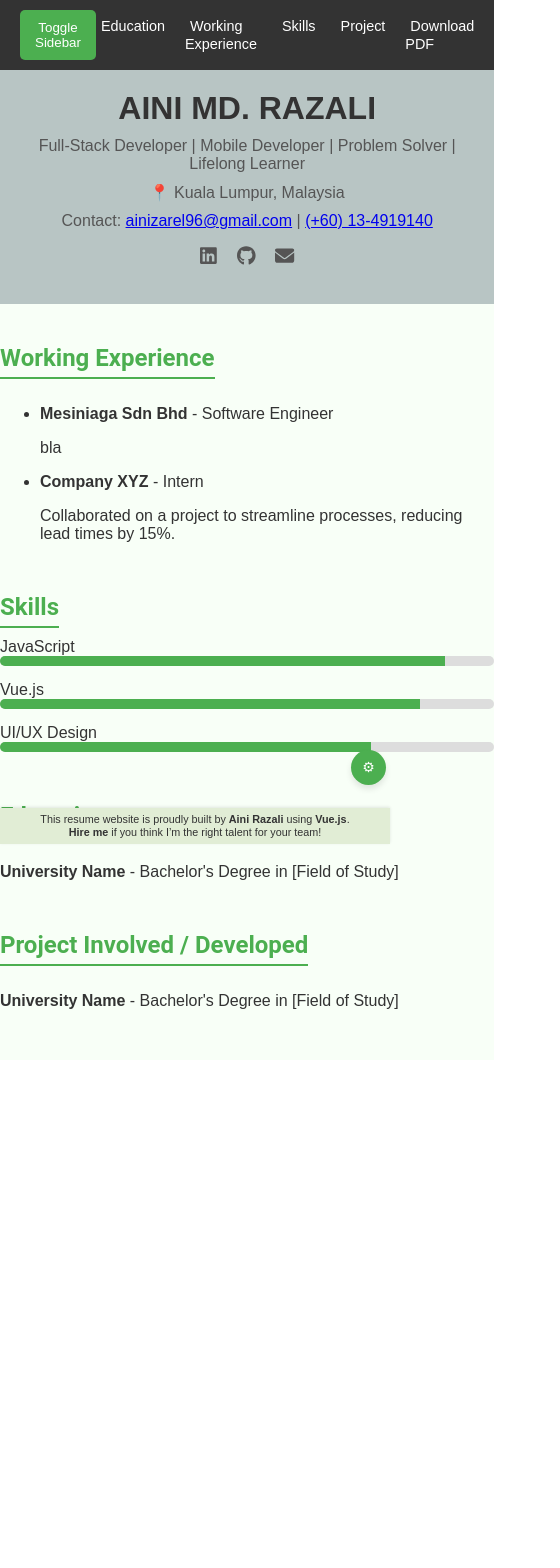
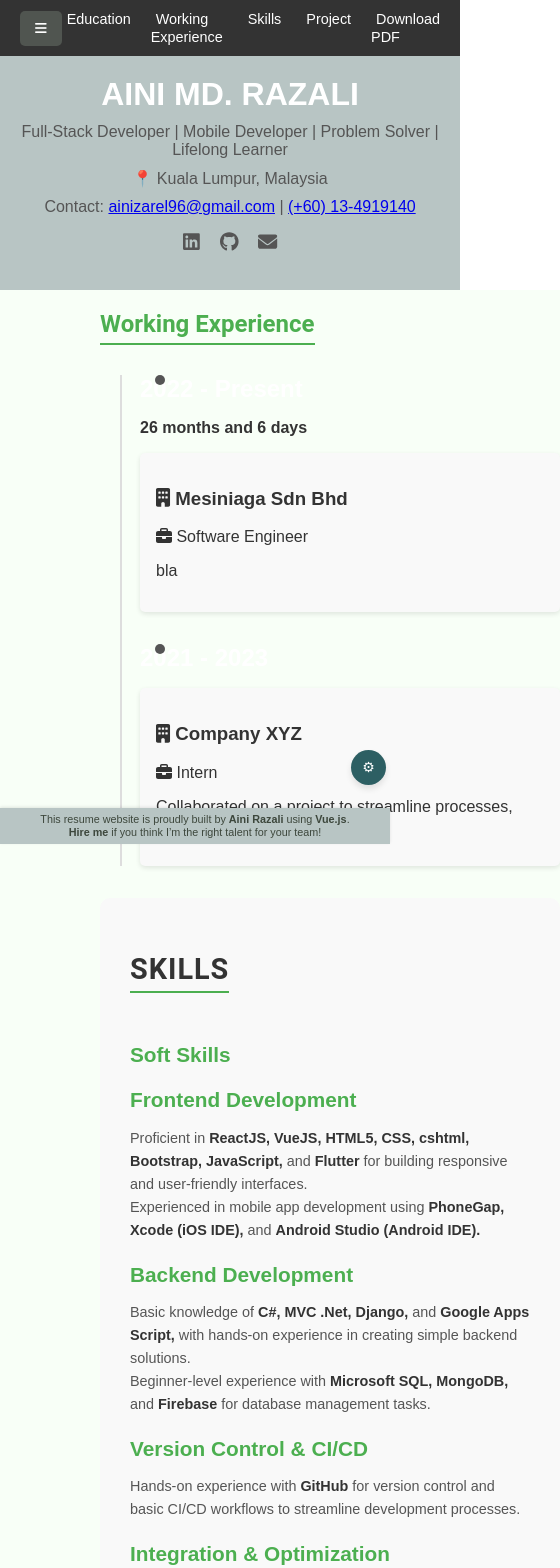
Before and after one commit to ainizarel/AiniMdRazali_CV, a Vue app: page / in a window 390 px wide. Shown: the top 1568 px of the page, 560 px wide, since content can reach past the window. Before the commit the page ends 1060 px from the top, so only its background shows below. Built offline with nearby package versions, Linux system fonts and the light colour scheme.

Commit message:
light theme done

```diff
--- a/package.json
+++ b/package.json
@@ -10,6 +10,7 @@
     "predeploy": "npm run build"
   },
   "dependencies": {
+    "@fortawesome/fontawesome-free": "^6.7.2",
     "@fortawesome/fontawesome-svg-core": "^6.7.2",
     "@fortawesome/free-brands-svg-icons": "^6.7.2",
     "@fortawesome/free-solid-svg-icons": "^6.7.2",
--- a/src/App.vue
+++ b/src/App.vue
@@ -14,34 +14,28 @@
     <!-- Summary Section -->
     <div class="summary">
       <p>
-        I am a developer with over 4 years of industrial experience and 7 years of programming, including my university studies and work as a part-time developer. Married with two children, I balance my love for technology with family life and a passion for travel, which inspires my creativity and fuels my drive.
+         I am a developer with over 4 years of working experience and 7 years of software development, including my university studies and as a part-time developer. Married with two children, I balance my love for technology with family life and a passion for travel, which inspires my creativity and fuels my drive.
       </p>
     </div>
 
-    <!-- Languages Section -->
     <div class="languages">
       <h2>Languages</h2>
       <ul>
         <li>
-          <span>Malay</span>
-          <div class="stars">
-            ★★★★★
-          </div>
+          <span>✔️ Malay</span>
+          <span class="proficiency" data-tooltip="Malay is the mother tongue">Native</span>
         </li>
         <li>
-          <span>English</span>
-          <div class="stars">
-            ★★★★★
-          </div>
+          <span>✔️ English</span>
+          <span class="proficiency" data-tooltip="English is spoken fluently">Fluent</span>
         </li>
         <li>
-          <span>Arabic</span>
-          <div class="stars">
-            ★★☆☆☆
-          </div>
+          <span>✔️ Arabic</span>
+          <span class="proficiency" data-tooltip="Can read and understand basic Arabic">Basic</span>
         </li>
       </ul>
     </div>
+
 
     <!-- Experience Section -->
     <div class="experience">
@@ -59,7 +53,9 @@
 <!-- Top Navigation Bar -->
 
 <nav class="top-nav">
-  <button @click="toggleSidebar" class="toggle-btn">Toggle Sidebar</button>
+  <button @click="toggleSidebar" class="toggle-btn">
+    <i class="fas fa-bars"></i> <!-- Sidebar toggle icon -->
+  </button>
   <ul>
         <li><a href="#education">{{ $t('education') }}</a></li>
         <li><a href="#experience">{{ $t('experience') }}</a></li>
@@ -112,38 +108,85 @@
     <main>
       <section id="experience">
         <h2>{{ $t('work_experience_title') }}</h2>
-        <ul>
-          <li>
-            <strong>Mesiniaga Sdn Bhd</strong> - Software Engineer
-            <p>{{ $t('company_mesiniaga_jobscope') }}</p>
-          </li>
-          <li>
-            <strong>Company XYZ</strong> - Intern
-            <p>Collaborated on a project to streamline processes, reducing lead times by 15%.</p>
-          </li>
-        </ul>
-      </section>
-      <section id="skills">
-        <h2>Skills</h2>
-        <div class="skill">
-          <span>JavaScript</span>
-          <div class="progress-bar">
-            <div class="progress" style="width: 90%;"></div>
-          </div>
-        </div>
-        <div class="skill">
-          <span>Vue.js</span>
-          <div class="progress-bar">
-            <div class="progress" style="width: 85%;"></div>
-          </div>
-        </div>
-        <div class="skill">
-          <span>UI/UX Design</span>
-          <div class="progress-bar">
-            <div class="progress" style="width: 75%;"></div>
+        <div class="timeline">
+          <div class="timeline-item" v-for="job in jobs" :key="job.id">
+            <div class="timeline-date">
+              <h1>{{ job.date }}</h1>
+              <p v-if="job.isCurrent">
+                <strong>{{ calculateDuration(job.startDate) }}</strong>
+              </p>
+            </div>
+            <div class="timeline-content">
+              <h3>
+                <font-awesome-icon :icon="['fas', 'building']" /> {{ job.company }}
+              </h3>
+              <p>
+                <font-awesome-icon :icon="['fas', 'briefcase']" /> {{ job.role }}
+              </p>
+              <p>{{ job.description }}</p>
+            </div>
           </div>
         </div>
       </section>
+
+
+
+
+      <section id="skills">
+        <h2>Skills</h2>
+        <div class="skill-category">
+        <h3>Soft Skills</h3>
+          <h3>Frontend Development</h3>
+          <p>
+            Proficient in <strong>ReactJS, VueJS, HTML5, CSS, cshtml, Bootstrap, JavaScript,</strong> and <strong>Flutter</strong> for building responsive and user-friendly interfaces.<br />
+            Experienced in mobile app development using <strong>PhoneGap, Xcode (iOS IDE),</strong> and <strong>Android Studio (Android IDE).</strong>
+          </p>
+        </div>
+        <div class="skill-category">
+          <h3>Backend Development</h3>
+          <p>
+            Basic knowledge of <strong>C#, MVC .Net, Django,</strong> and <strong>Google Apps Script,</strong> with hands-on experience in creating simple backend solutions.<br />
+            Beginner-level experience with <strong>Microsoft SQL, MongoDB,</strong> and <strong>Firebase</strong> for database management tasks.
+          </p>
+        </div>
+        <div class="skill-category">
+          <h3>Version Control & CI/CD</h3>
+          <p>
+            Hands-on experience with <strong>GitHub</strong> for version control and basic CI/CD workflows to streamline development processes.
+          </p>
+        </div>
+        <div class="skill-category">
+          <h3>Integration & Optimization</h3>
+          <p>
+            Strong understanding of <strong>RESTful API integration</strong> to enable seamless communication between systems.<br />
+            Familiarity with tools like <strong>Webpack</strong> and <strong>NPM</strong> for modern development workflows and optimization.
+          </p>
+        </div>
+        <div class="skill-category">
+          <h3>Methodologies</h3>
+          <p>
+            Experience in both <strong>Agile</strong> and <strong>Waterfall</strong> methodologies for managing and delivering projects effectively.
+          </p>
+        </div>
+        <div class="skill-category">
+          <h3>Performance & Documentation</h3>
+          <p>
+            Experienced in <strong>performance tuning, memory management,</strong> and ensuring application responsiveness.<br />
+            Adept at writing clear, structured <strong>technical documentation</strong> to enhance team collaboration and knowledge sharing.
+          </p>
+        </div>
+        <div class="skill-category">
+          <h3>Soft Skills</h3>
+          <p>
+            <strong>Problem-Solving:</strong> Strong analytical abilities to tackle complex technical challenges effectively.<br />
+            <strong>Team Collaboration:</strong> Excellent communication and teamwork skills, fostering a productive work environment.<br />
+            <strong>Proactive Mindset:</strong> Focused on continuous improvement, contributing to process enhancements and innovative solutions.<br />
+            <strong>Adaptability:</strong> Quickly learns and applies new tools, frameworks, and technologies in dynamic environments.<br />
+            <strong>Attention to Detail:</strong> Ensures precision and accuracy in code, design, and workflows.
+          </p>
+        </div>
+      </section>
+
       <section id="education">
         <h2>Education</h2>
         <p><strong>University Name</strong> - Bachelor's Degree in [Field of Study]</p>
@@ -192,6 +235,27 @@ export default {
   name: "App",
   data() {
     return {
+      jobs: [
+        {
+          id: 1,
+          company: "Mesiniaga Sdn Bhd",
+          role: "Software Engineer",
+          description: this.$t('company_mesiniaga_jobscope'),
+          date: "2022 - Present",
+          startDate: "2022-11-01", // Start date in YYYY-MM-DD format
+          isCurrent: true, // Indicates if this is the current job
+        },
+        {
+          id: 2,
+          company: "Company XYZ",
+          role: "Intern",
+          description: "Collaborated on a project to streamline processes, reducing lead times by 15%.",
+          date: "2021 - 2023",
+          startDate: "2021-06-01",
+          endDate: "2023-01-14", // End date for non-current jobs
+          isCurrent: false,
+        },
+      ],
       selectedLanguage: "en", // Default language
       theme: "light", // Default theme
       showSettings: false, // Toggle for settings panel
@@ -203,6 +267,15 @@ export default {
     };
   },
   methods: {
+    calculateDuration(startDate) {
+      const start = new Date(startDate);
+      const now = new Date();
+      const diffTime = Math.abs(now - start);
+      const diffMonths = Math.floor(diffTime / (1000 * 60 * 60 * 24 * 30));
+      const diffDays = Math.floor((diffTime % (1000 * 60 * 60 * 24 * 30)) / (1000 * 60 * 60 * 24));
+
+      return `${diffMonths} months and ${diffDays} days`;
+    },
     changeLanguage(lang) {
       if (!this.languages.find((l) => l.code === lang)) {
         console.error("Invalid language:", lang);
@@ -252,16 +325,21 @@ export default {
   --header-background:rgb(184, 197, 196);
   --header-text-color: white;
   --button-background: #fff;
-  --button-text-color:rgb(29, 211, 35);
-  --button-hover-background: #4CAF50;
+  --button-text-color:rgb(22, 24, 22);
+  --button-hover-background: rgb(128, 220, 229);
   --button-hover-text-color: white;
-  --sidebar-background:rgb(225, 237, 213);
+  --sidebar-background:rgba(89, 126, 135, 0.52);
   --sidebar-text-color: #333;
-  --action-btn-bg:rgb(255, 255, 255);
-  --action-btn-text: #4CAF50;
-  --action-btn-hover-bg: #4CAF50;
+  --action-btn-bg:rgb(45, 95, 99);
+  --action-btn-text:rgb(17, 17, 17);
+  --action-btn-hover-bg:rgb(128, 220, 229);
   --action-btn-hover-text: #ffffff;
   --select-bg:rgb(255, 249, 249);
+  --toggle-btn-bg : rgba(141, 156, 141, 0.32);
+  --toggle-btn-hover : #4CAF50;
+  --footer-background : rgb(184, 197, 196);
+  --footer-text-color : rgb(61, 71, 60);
+  --profile-pic-border :rgba(255, 255, 255, 0.55);
 }
 
 /* Dark Theme Variables */
@@ -305,7 +383,7 @@ header {
 header .intro h1 {
   margin: 0;
   font-size: 2rem;
-  color: #333;
+  color: #ffffff;
 }
 
 header .intro p {
@@ -388,7 +466,7 @@ header .social-links i {
 }
 
 .top-nav .toggle-btn {
-  background-color: #4CAF50;
+  background-color: var(--toggle-btn-bg);
   color: white;
   border: none;
   border-radius: 5px;
@@ -398,7 +476,7 @@ header .social-links i {
 }
 
 .top-nav .toggle-btn:hover {
-  background-color: #81C784;
+  background-color: var(--toggle-btn-hover);
 }
 
 .top-nav ul {
@@ -456,10 +534,42 @@ header .social-links i {
   .sidebar {
     left: 0; /* Always visible on larger screens */
   }
+}
 
+/* Custom scrollbar */
+.sidebar::-webkit-scrollbar {
+  width: 10px; /* Width of the scrollbar */
+}
 
+.sidebar::-webkit-scrollbar-track {
+  background: #e0e0e0; /* Track color */
+  border-radius: 5px; /* Optional: Round corners */
+}
 
+.sidebar::-webkit-scrollbar-thumb {
+  background: #4CAF50; /* Scrollbar color */
+  border-radius: 5px; /* Optional: Round corners */
+  border: 2px solid #e0e0e0; /* Add padding effect */
 }
+
+.sidebar::-webkit-scrollbar-thumb:hover {
+  background: #81C784; /* Color on hover */
+}
+
+/* Ensure compatibility for non-WebKit browsers */
+.sidebar {
+  scrollbar-width: thin; /* For Firefox */
+  scrollbar-color:#536767 rgba(83, 103, 103, 0.64);
+}
+
+.summary {
+  font-size: 1rem;
+  text-align: justify;
+  line-height: 1.6;
+  color: #555;
+  padding: 7px;
+}
+
 
 
 .content {
@@ -482,24 +592,53 @@ h2 {
 
 /* Languages Section */
 .languages ul {
-  list-style-type: none;
+  list-style: none;
   padding: 0;
+  margin: 15px;
 }
 
 .languages li {
-  margin: 10px 0;
-  font-family: 'Open Sans', sans-serif;
-  font-size: 1rem;
-  color: #555555;
   display: flex;
   justify-content: space-between;
-  align-items: center;
+  margin-bottom: 10px;
 }
 
-.languages li .stars {
-  color: #ffd700;
-  font-size: 1.2rem;
+.languages span {
+  font-size: 1rem;
 }
+
+.languages .proficiency {
+  color:rgb(44, 95, 149); /* Blue for distinction */
+}
+
+.proficiency {
+  position: relative;
+  cursor: pointer;
+}
+
+.proficiency::after {
+  content: attr(data-tooltip); /* Fetch tooltip text from data-tooltip attribute */
+  position: absolute;
+  bottom: 100%; /* Position above the text */
+  left: 50%;
+  transform: translateX(-50%);
+  background: rgba(0, 0, 0, 0.75);
+  color: #fff;
+  padding: 5px 5px;
+  border-radius: 4px;
+  font-size: 0.875rem;
+  white-space: nowrap;
+  opacity: 0;
+  visibility: hidden;
+  transition: opacity 0.2s ease, visibility 0.2s ease;
+  z-index: 10;
+}
+
+.proficiency:hover::after {
+  opacity: 1;
+  visibility: visible;
+}
+
 
 /* Experience Section */
 .experience {
@@ -510,7 +649,7 @@ h2 {
 
 .striped-bar {
   width: 100%;
-  height: 20px;
+  height: 10px;
   background-color: #e0e0e0;
   border-radius: 10px;
   overflow: hidden;
@@ -570,16 +709,19 @@ h2 {
 
 /* Profile Picture */
 .profile-picture {
+  margin-top:30px;
   margin-bottom: 20px;
 }
 
 .profile-picture img {
-  width: 120px;
-  height: 120px;
+  width: 150px;
+  height: 150px;
   border-radius: 50%; /* Makes the image circular */
   object-fit: cover;
-  border: 3px solid var(--button-hover-background); /* Optional: Add a border */
+  border: 3px solid var(--profile-pic-border); /* Optional: Add a border */
+  box-shadow: 1px -1px 10px 4px rgb(20 0 0 / 56%);
 }
+
 
 /* Navigation Links */
 .sidebar nav ul {
@@ -611,7 +753,7 @@ h2 {
 main {
   background-color: var(--background-color); /* Matches body background */
   color: var(--text-color); /* Matches body text color */
-  padding: 20px 0;
+  padding-left: 100px;
   width:100%
 }
 
@@ -638,8 +780,8 @@ main {
 }
 
 .theme-switcher button {
-  margin: 0 5px;
-  padding: 5px 10px;
+  margin: 7px;
+  padding: 10px;
   background-color: var(--button-background);
   color: var(--button-text-color);
   border: none;
@@ -704,8 +846,8 @@ section h2 {
 
 /* Footer */
 .footer {
-  background-color: var(--sidebar-background); /* Use a custom color or theme variable */
-  color: var(--sidebar-text-color); /* Use a custom text color or theme variable */
+  background-color: var(--footer-background); /* Use a custom color or theme variable */
+  color: var(--footer-text-color); /* Use a custom text color or theme variable */
   text-align: center;
   padding: 5px 0; /* Compact padding */
   position: fixed; /* Stick the footer to the bottom of the viewport */
@@ -729,7 +871,7 @@ section h2 {
   right: 2vw; /* Relative to viewport width */
   width: 50px;
   height: 50px;
-  background-color: #4CAF50;
+  background-color:var(--action-btn-bg);
   color: white;
   border: none;
   border-radius: 50%;
@@ -740,7 +882,7 @@ section h2 {
 }
 
 .settings-btn:hover {
-  background-color: #81C784;
+  background-color: var(--action-btn-hover-bg);
   transform: scale(1.1); /* Slight zoom effect on hover */
 }
 
@@ -749,7 +891,7 @@ section h2 {
   position: fixed;
   bottom: 17vh; /* Space above the button */
   right: 3vw;
-  width: 90vw; /* Responsive width */
+  width: fit-content; /* Responsive width */
   max-width: 400px; /* Limit max width */
   background-color: var(--sidebar-background);
   color: var(--sidebar-text-color);
@@ -866,6 +1008,121 @@ section h2 {
     font-size: 12px;
     padding: 6px;
   }
+
+  #skills {
+  padding: 50px;
+  background-color: #f9f9f9;
+  border-radius: 10px;
+  max-width: 900px;
+  margin: 0 auto;
+  font-family: Arial, sans-serif;
+}
+
+#skills h2 {
+  text-align: center;
+  font-size: 2rem;
+  margin-bottom: 30px;
+  color: #333;
+  text-transform: uppercase;
+  letter-spacing: 1px;
+}
+
+.skill-category {
+  margin-bottom: 20px;
+}
+
+.skill-category h3 {
+  font-size: 1.5rem;
+  color: #4CAF50;
+  margin-bottom: 10px;
+  text-transform: capitalize;
+}
+
+.skill-category p {
+  font-size: 1rem;
+  line-height: 1.6;
+  color: #555;
+}
+
+.skill-category strong {
+  color: #333;
+  font-weight: bold;
+}
+
+@media (max-width: 768px) {
+  #skills {
+    padding: 30px;
+  }
+
+  #skills h2 {
+    font-size: 1.8rem;
+  }
+
+  .skill-category h3 {
+    font-size: 1.3rem;
+  }
+
+  .skill-category p {
+    font-size: 0.9rem;
+  }
+}
+/* Timeline Container */
+.timeline {
+  position: relative;
+  padding-left: 40px; /* Space for the line and dots */
+}
+
+/* Timeline Line */
+.timeline::before {
+  content: '';
+  position: absolute;
+  left: 20px; /* Adjust based on layout */
+  top: 0;
+  bottom: 0;
+  width: 2px;
+  background: #ddd; /* Line color */
+}
+
+/* Timeline Item */
+.timeline-item {
+  position: relative;
+  margin-bottom: 2rem; /* Space between items */
+}
+
+/* Dot for Each Item */
+.timeline-item::before {
+  content: '';
+  position: absolute;
+  left: 15px; /* Adjust based on the line position */
+  top: 0;
+  width: 10px;
+  height: 10px;
+  background: #555; /* Dot color */
+  border-radius: 50%; /* Makes it a circle */
+  z-index: 1;
+}
+
+/* Date Section */
+.timeline-date {
+  margin-bottom: 1rem;
+  font-weight: bold;
+}
+
+.timeline-date h1{
+  margin-bottom: 1rem;
+  font-weight: bold;
+  color: #ffffff;
+}
+
+/* Content Section */
+.timeline-content {
+  background: #f9f9f9;
+  padding: 1rem;
+  border-radius: 5px;
+  box-shadow: 0 2px 5px rgba(0, 0, 0, 0.1);
+  position: relative;
+}
+
 }
 
 
--- a/src/main.js
+++ b/src/main.js
@@ -6,12 +6,13 @@ import { messages } from "./i18n";
 import { library } from '@fortawesome/fontawesome-svg-core';
 import { FontAwesomeIcon } from '@fortawesome/vue-fontawesome';
 import { faLinkedin, faGithub } from '@fortawesome/free-brands-svg-icons'; // Brand icons
+import '@fortawesome/fontawesome-free/css/all.css';
 
 // Import specific icons
-import { faEnvelope, faUser } from '@fortawesome/free-solid-svg-icons';
+import { faEnvelope, faUser, faBars, faBuilding, faBriefcase, faClock } from '@fortawesome/free-solid-svg-icons';
 
 // Add icons to the library
-library.add(faLinkedin, faGithub, faEnvelope, faUser);
+library.add(faLinkedin, faGithub, faEnvelope, faUser, faBars, faBuilding, faBriefcase, faClock);
 
 // Create i18n instance
 const i18n = createI18n({
```
Also changed, not shown: 1 other file (tests, documents, lock files or other folders).
